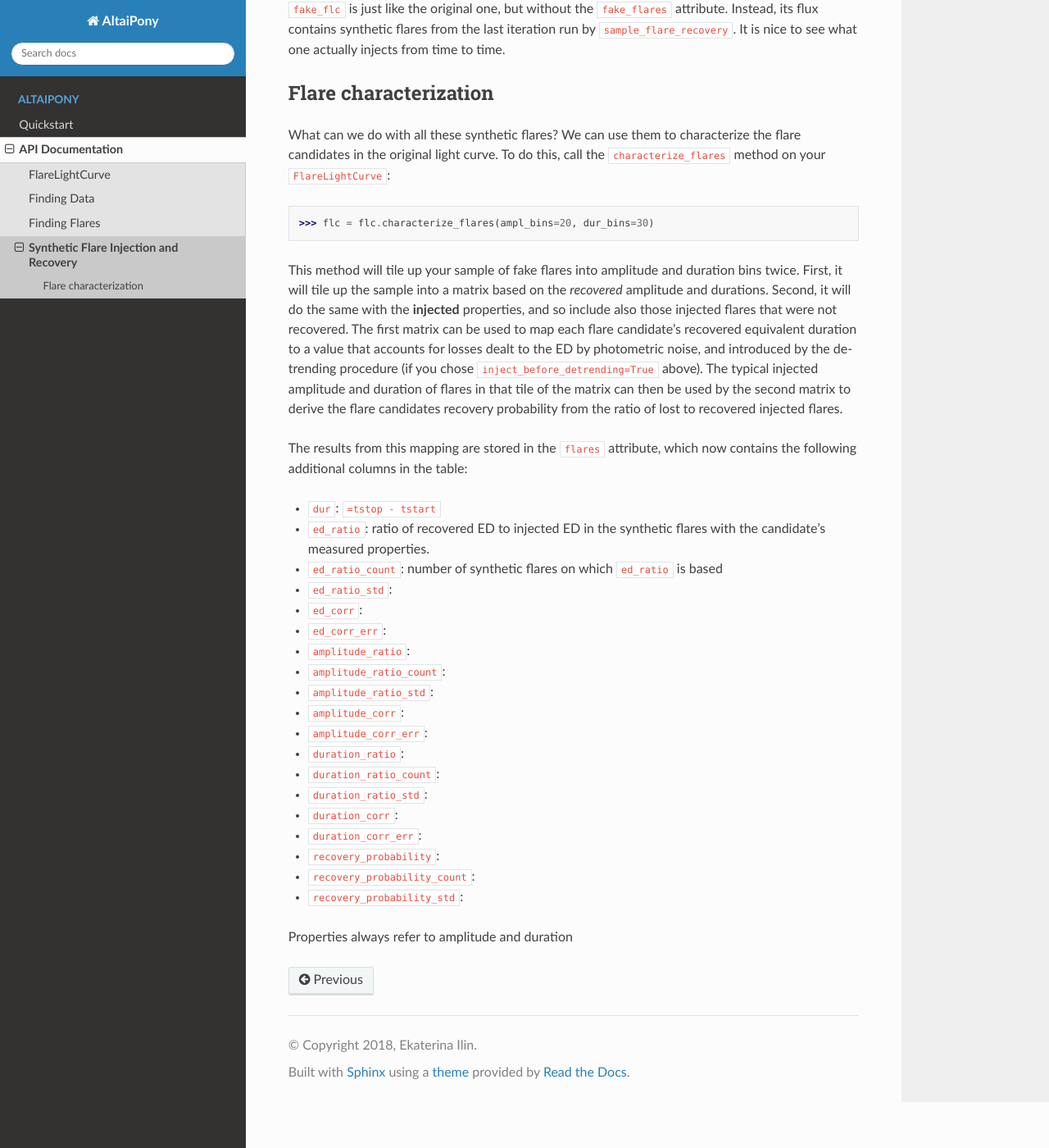
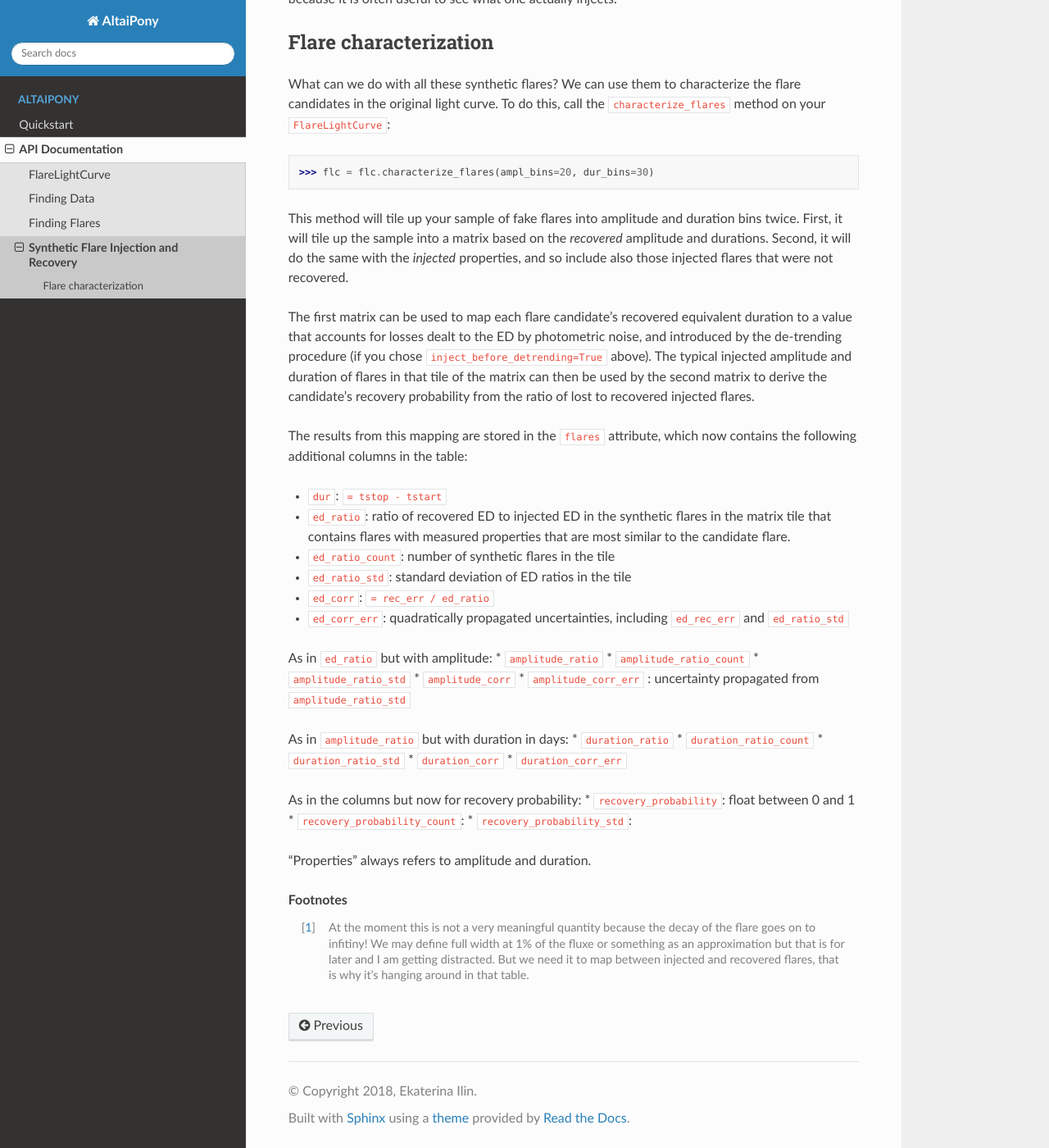
Before and after one commit to ekaterinailin/AltaiPony, a Sphinx documentation site: the page built from docs/source/api/fakeflares.rst, in a window 1280 px wide and 1400 px high, scrolled down 716 px. Shown: the whole window at 82% size. Built offline with Sphinx 7.4.7 and the Read the Docs theme 2.0.0, drawn with Linux system fonts in a browser that asks for light colours; some of the changed text lies outside the part shown.

Commit message:
Added more docs, fixed more typos.

```diff
--- a/docs/source/api/fakeflares.rst
+++ b/docs/source/api/fakeflares.rst
@@ -3,20 +3,24 @@ Synthetic Flare Injection and Recovery
 
 These are the functions that inject synthetic flare events and manage the output. To run a series of iterations with synthetic flares, call the ``sample_flare_recovery()`` method on a ``FlareLightCurve``.
 
->>> from altaipony.lcio import from_mast
-flc = from_mast("29780677", mode="LC", c=2, mission="TESS")
-flc = flc.detrend("savgol")
-flc, fake_flc = flc.sample_flare_recovery(inject_before_detrending=True, mode="savgol", iterations=50, fakefreq=1, ampl=[1e-4, 0.5], dur=[.001/6., 0.1/6.])
+::
+
+    from altaipony.lcio import from_mast
+    flc = from_mast("29780677", mode="LC", c=2, mission="TESS")
+    flc = flc.detrend("savgol")
+    flc, fake_flc = flc.sample_flare_recovery(inject_before_detrending=True, mode="savgol",
+                                              iterations=50, fakefreq=1, ampl=[1e-4, 0.5],
+                                              dur=[.001/6., 0.1/6.])
 
 ``flc`` is the original light curve with a new attribute ``fake_flares``, which is a DataFrame_ that includes the following columns:
 
-* ``amplitude``: relative amplitude of the synthetic flare
-* ``duration_d`` : duration of the synthetic flare in days (At the moment this is not a very meaningful quantity because the decay of the flare goes on to infitiny! We may define full width at 1% of the fluxe or something as an approximation but that is for later and I am getting distracted. But we need it to map between injected and recovered flares, that is why it's hanging around in that table.)
+* ``amplitude``: the synthetic flare's relative amplitude
+* ``duration_d`` : the synthetic flare's duration in days [1]_
 * ``ed_inj``: injected equivalent duration in seconds
 * ``peak_time``: time at which the synthetic flare flux peaks
 * all columns that appear in the `flares` attribute of `FlareLightCurve`, see here_. If the respective row has a value, the synthetic flare was recovered with some results, otherwise **AltaiPony** could not re-discover this flare at all.
 
-``fake_flc`` is just like the original one, but without the ``fake_flares`` attribute. Instead, its flux contains synthetic flares from the last iteration run by ``sample_flare_recovery``. It is nice to see what one actually injects from time to time.
+``fake_flc`` is just like the original one, but without the ``fake_flares`` attribute. Instead, its flux contains synthetic flares from the last iteration run by ``sample_flare_recovery``. We return it because it is often useful to see what one actually injects.
 
 Flare characterization
 -----------------------
@@ -25,35 +29,48 @@ What can we do with all these synthetic flares? We can use them to characterize
 
 >>> flc = flc.characterize_flares(ampl_bins=20, dur_bins=30)
 
-This method will tile up your sample of fake flares into amplitude and duration bins twice. First, it will tile up the sample into a matrix based on the *recovered* amplitude and durations. Second, it will do the same with the **injected** properties, and so include also those injected flares that were not recovered. The first matrix can be used to map each flare candidate's recovered equivalent duration to a value that accounts for losses dealt to the ED by photometric noise, and introduced by the de-trending procedure (if you chose ``inject_before_detrending=True`` above). The typical injected amplitude and duration of flares in that tile of the matrix can then be used by the second matrix to derive the flare candidates recovery probability from the ratio of lost to recovered injected flares.
+This method will tile up your sample of fake flares into amplitude and duration bins twice. First, it will tile up the sample into a matrix based on the *recovered* amplitude and durations. Second, it will do the same with the *injected* properties, and so include also those injected flares that were not recovered.
+
+The first matrix can be used to map each flare candidate's recovered equivalent duration to a value that accounts for losses dealt to the ED by photometric noise, and introduced by the de-trending procedure (if you chose ``inject_before_detrending=True`` above). The typical injected amplitude and duration of flares in that tile of the matrix can then be used by the second matrix to derive the candidate's recovery probability from the ratio of lost to recovered injected flares.
 
 The results from this mapping are stored in the ``flares`` attribute, which now contains the following additional columns in the table:
 
-* ``dur``: ``=tstop - tstart``
+* ``dur``: ``= tstop - tstart``
 
-* ``ed_ratio``: ratio of recovered ED to injected ED in the synthetic flares with the candidate's measured properties.
-* ``ed_ratio_count``: number of synthetic flares on which ``ed_ratio`` is based
-* ``ed_ratio_std``:
-* ``ed_corr``:
-* ``ed_corr_err``:
 
-* ``amplitude_ratio``:
-* ``amplitude_ratio_count``:
-* ``amplitude_ratio_std``:
-* ``amplitude_corr``:
-* ``amplitude_corr_err``:
+* ``ed_ratio``: ratio of recovered ED to injected ED in the synthetic flares in the matrix tile that contains flares with measured properties that are most similar to the candidate flare.
+* ``ed_ratio_count``: number of synthetic flares in the tile
+* ``ed_ratio_std``: standard deviation of ED ratios in the tile
+* ``ed_corr``: ``= rec_err / ed_ratio``
+* ``ed_corr_err``: quadratically propagated uncertainties, including ``ed_rec_err`` and ``ed_ratio_std``
 
-* ``duration_ratio``:
-* ``duration_ratio_count``:
-* ``duration_ratio_std``:
-* ``duration_corr``:
-* ``duration_corr_err``:
 
-* ``recovery_probability``:
+As in ``ed_ratio`` but with amplitude:
+* ``amplitude_ratio``
+* ``amplitude_ratio_count``
+* ``amplitude_ratio_std``
+* ``amplitude_corr``
+* ``amplitude_corr_err`` : uncertainty propagated from ``amplitude_ratio_std``
+
+
+As in ``amplitude_ratio`` but with duration in days:
+* ``duration_ratio``
+* ``duration_ratio_count``
+* ``duration_ratio_std``
+* ``duration_corr``
+* ``duration_corr_err``
+
+As in the columns but now for recovery probability:
+* ``recovery_probability``: float between 0 and 1
 * ``recovery_probability_count``:
 * ``recovery_probability_std``:
 
-Properties always refer to amplitude and duration
+"Properties" always refers to amplitude and duration.
+
+
+.. rubric:: Footnotes
+
+.. [1] At the moment this is not a very meaningful quantity because the decay of the flare goes on to infitiny! We may define full width at 1% of the fluxe or something as an approximation but that is for later and I am getting distracted. But we need it to map between injected and recovered flares, that is why it's hanging around in that table.
 
 .. _DataFrame: https://pandas.pydata.org/pandas-docs/stable/reference/api/pandas.DataFrame.html
 .. _here: https://altaipony.readthedocs.io/en/latest/api/altai.html
--- a/docs/source/api/flarelc.rst
+++ b/docs/source/api/flarelc.rst
@@ -1,9 +1,11 @@
 FlareLightCurve
 ==================
 
-This is the core class in AltaiPony.
+``FlareLightCurve``_ is the core class in **AltaiPony**.
 
 .. module:: altaipony.flarelc
 
 .. automodapi:: altaipony.flarelc
    :no-heading:
+
+.. _FlareLightCurve: https://altaipony.readthedocs.io/en/latest/api/altaipony.flarelc.FlareLightCurve.html#altaipony.flarelc.FlareLightCurve
--- a/docs/source/api/lcio.rst
+++ b/docs/source/api/lcio.rst
@@ -1,7 +1,7 @@
 Finding Data
 =====
 
-There are several ways to create a ``FlareLightCurve`` in **AltaiPony**. For a quickstart, all you need is your target's TOC, EPIC or KIC (and campaign/quarter/sector). Local TESS, Kepler and K2 light curves can be read with ``from_path``, but you can can also query MAST with ``fom_mast``. You can read in a light curve directly or convert a target pixel file. The latter is required if you want to use **k2sc** for de-trending. Familiary with lightkurve_ is advantageous.
+There are several ways to create a ``FlareLightCurve`` in **AltaiPony**. For a quickstart, all you need is your target's TOC, EPIC or KIC (and campaign, quarter, or sector). Local TESS, Kepler and K2 light curves can be read with ``from_path``, but you can can also query MAST with ``fom_mast``. You can read in a light curve directly or convert a target pixel file. The latter is required if you want to use **k2sc** for de-trending. Familiarity with lightkurve_ is advantageous in any case.
 
 Fetch a TESS light curve from MAST:
 
--- a/docs/source/index.rst
+++ b/docs/source/index.rst
@@ -4,10 +4,12 @@
    contain the root `toctree` directive.
 
 ======================================================
-Find and analyse flares in K2 light curves
+Flare science in Kepler, K2 and TESS light curves
 ======================================================
 
-**AltaiPony** replaces the original Appaloosa_ (Davenport 2016). **AltaiPony** finds flares in Kepler, K2, and TESS photometry. You can create a ``FlareLightCurve`` from any of these. K2 light curves are best de-trended using **k2sc_**, for TESS and Kepler we employ a Savitzky-Golay filter. You can use most methods from lightkurve_'s ``KeplerLightCurve`` and ``TessLightCurve`` classes. **AltaiPony** can be used to inject and recover synthetic flare signatures. Shortcut to the core class is here_.
+**AltaiPony** finds flares in Kepler, K2, and TESS photometry. You can create a ``FlareLightCurve``, remove systematics and photometric variability, and search it for flares.
+
+K2 light curves are best de-trended using **k2sc_**. For TESS and Kepler we employ a Savitzky-Golay filter. You can use most methods from lightkurve_'s ``KeplerLightCurve`` and ``TessLightCurve`` classes. **AltaiPony** can be used to inject and recover synthetic flare signatures. Jump to the core class is here_. **AltaiPony** replaces the original Appaloosa_ (Davenport 2016).
 
 .. _user-docs:
 
```
Also changed, not shown: docs/source/api/altai.rst (+4 -3 lines), docs/source/install.rst (+19 -4 lines).
